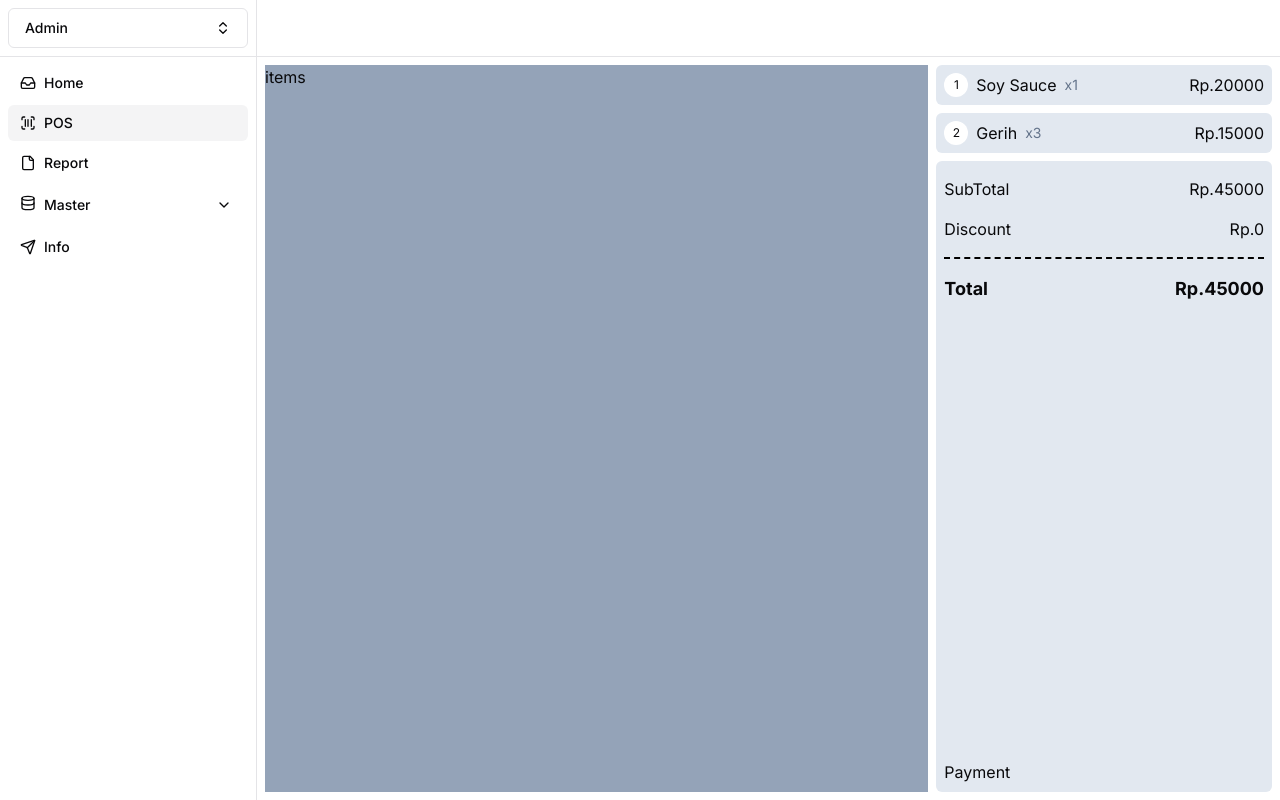
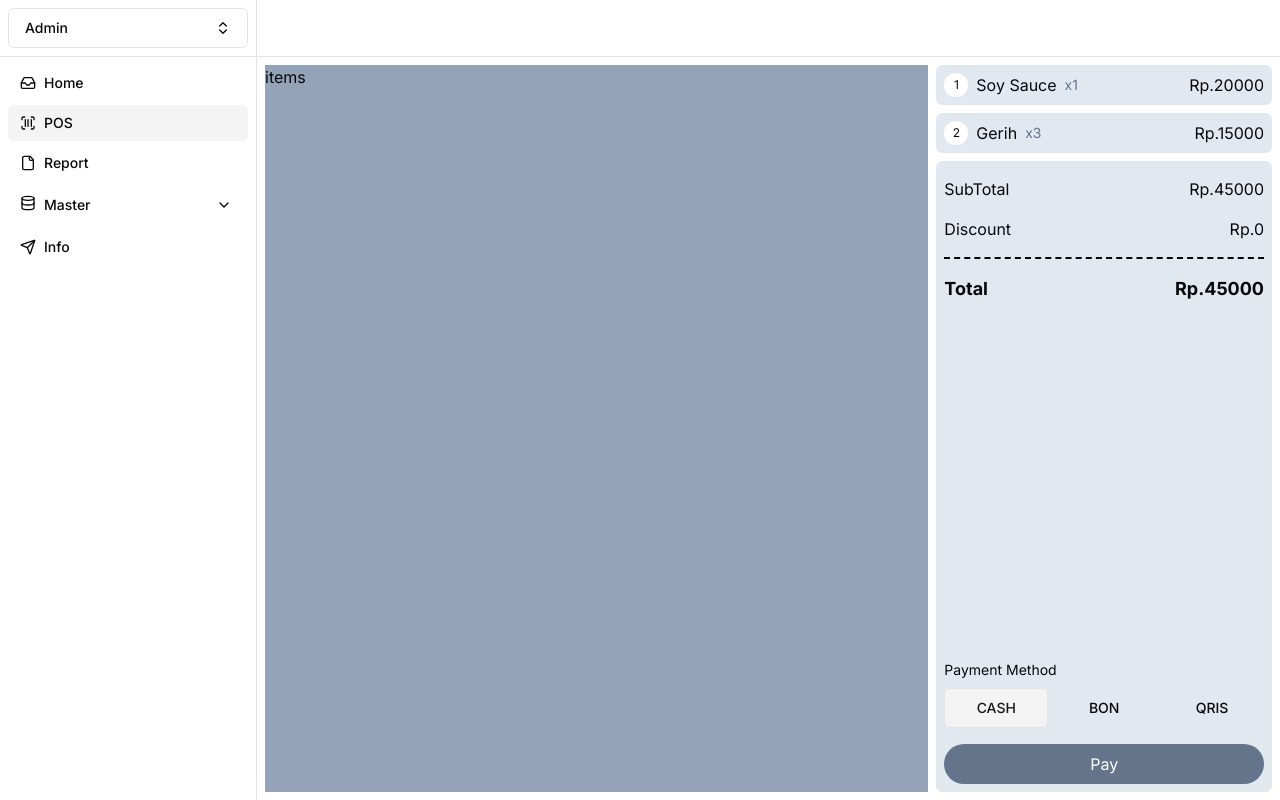
Before and after one commit to nur-wahid123/next-sosmed-fe, a Next.js app: page /dashboard/pos in a window 1280 px wide. Built offline with nearby package versions, Linux system fonts and the light colour scheme.

Commit message:
feat: payment button on cart

```diff
--- a/package.json
+++ b/package.json
@@ -17,6 +17,8 @@
     "@radix-ui/react-popover": "^1.1.1",
     "@radix-ui/react-separator": "^1.1.0",
     "@radix-ui/react-slot": "^1.1.0",
+    "@radix-ui/react-toggle": "^1.1.0",
+    "@radix-ui/react-toggle-group": "^1.1.0",
     "axios": "^1.7.7",
     "card": "^2.5.4",
     "class-variance-authority": "^0.7.0",
--- a/src/app/dashboard/pos/page.tsx
+++ b/src/app/dashboard/pos/page.tsx
@@ -1,5 +1,6 @@
 import { Card, CardContent, CardDescription, CardHeader } from '@/components/ui/card'
 import { Separator } from '@/components/ui/separator'
+import { ToggleGroup, ToggleGroupItem } from '@/components/ui/toggle-group'
 import React from 'react'
 
 export default function POSPage() {
@@ -53,7 +54,19 @@
                     </div>
                 </div>
                 <div>
-                    <p>Payment</p>
+                    <p className='my-2 text-sm'>Payment Method</p>
+                    <ToggleGroup type="single" defaultValue="cash" variant="outline">
+                        <ToggleGroupItem value="cash" aria-label="Cash" className='flex-1'>
+                            <p>CASH</p>
+                        </ToggleGroupItem>
+                        <ToggleGroupItem value="bon" aria-label="Bon" className='flex-1'>
+                            <p>BON</p>
+                        </ToggleGroupItem>
+                        <ToggleGroupItem value="qris" aria-label="QRIS" className='flex-1'>
+                            <p>QRIS</p>
+                        </ToggleGroupItem>
+                    </ToggleGroup>
+                    <button className='mt-4 w-full bg-slate-500 text-white rounded-full p-2 hover:bg-black'>Pay</button>
                 </div>
            </div>
         </div>
--- /dev/null
+++ b/src/components/ui/toggle-group.tsx
@@ -0,0 +1,61 @@
+"use client"
+
+import * as React from "react"
+import * as ToggleGroupPrimitive from "@radix-ui/react-toggle-group"
+import { type VariantProps } from "class-variance-authority"
+
+import { cn } from "@/lib/utils"
+import { toggleVariants } from "@/components/ui/toggle"
+
+const ToggleGroupContext = React.createContext<
+  VariantProps<typeof toggleVariants>
+>({
+  size: "default",
+  variant: "default",
+})
+
+const ToggleGroup = React.forwardRef<
+  React.ElementRef<typeof ToggleGroupPrimitive.Root>,
+  React.ComponentPropsWithoutRef<typeof ToggleGroupPrimitive.Root> &
+    VariantProps<typeof toggleVariants>
+>(({ className, variant, size, children, ...props }, ref) => (
+  <ToggleGroupPrimitive.Root
+    ref={ref}
+    className={cn("flex items-center justify-center gap-1", className)}
+    {...props}
+  >
+    <ToggleGroupContext.Provider value={{ variant, size }}>
+      {children}
+    </ToggleGroupContext.Provider>
+  </ToggleGroupPrimitive.Root>
+))
+
+ToggleGroup.displayName = ToggleGroupPrimitive.Root.displayName
+
+const ToggleGroupItem = React.forwardRef<
+  React.ElementRef<typeof ToggleGroupPrimitive.Item>,
+  React.ComponentPropsWithoutRef<typeof ToggleGroupPrimitive.Item> &
+    VariantProps<typeof toggleVariants>
+>(({ className, children, variant, size, ...props }, ref) => {
+  const context = React.useContext(ToggleGroupContext)
+
+  return (
+    <ToggleGroupPrimitive.Item
+      ref={ref}
+      className={cn(
+        toggleVariants({
+          variant: context.variant || variant,
+          size: context.size || size,
+        }),
+        className
+      )}
+      {...props}
+    >
+      {children}
+    </ToggleGroupPrimitive.Item>
+  )
+})
+
+ToggleGroupItem.displayName = ToggleGroupPrimitive.Item.displayName
+
+export { ToggleGroup, ToggleGroupItem }
--- /dev/null
+++ b/src/components/ui/toggle.tsx
@@ -0,0 +1,45 @@
+"use client"
+
+import * as React from "react"
+import * as TogglePrimitive from "@radix-ui/react-toggle"
+import { cva, type VariantProps } from "class-variance-authority"
+
+import { cn } from "@/lib/utils"
+
+const toggleVariants = cva(
+  "inline-flex items-center justify-center rounded-md text-sm font-medium ring-offset-background transition-colors hover:bg-muted hover:text-muted-foreground focus-visible:outline-none focus-visible:ring-2 focus-visible:ring-ring focus-visible:ring-offset-2 disabled:pointer-events-none disabled:opacity-50 data-[state=on]:bg-accent data-[state=on]:text-accent-foreground",
+  {
+    variants: {
+      variant: {
+        default: "bg-transparent",
+        outline:
+          "border border-input bg-transparent hover:bg-accent hover:text-accent-foreground",
+      },
+      size: {
+        default: "h-10 px-3",
+        sm: "h-9 px-2.5",
+        lg: "h-11 px-5",
+      },
+    },
+    defaultVariants: {
+      variant: "default",
+      size: "default",
+    },
+  }
+)
+
+const Toggle = React.forwardRef<
+  React.ElementRef<typeof TogglePrimitive.Root>,
+  React.ComponentPropsWithoutRef<typeof TogglePrimitive.Root> &
+    VariantProps<typeof toggleVariants>
+>(({ className, variant, size, ...props }, ref) => (
+  <TogglePrimitive.Root
+    ref={ref}
+    className={cn(toggleVariants({ variant, size, className }))}
+    {...props}
+  />
+))
+
+Toggle.displayName = TogglePrimitive.Root.displayName
+
+export { Toggle, toggleVariants }
```
Also changed, not shown: 1 other file (tests, documents, lock files or other folders).
